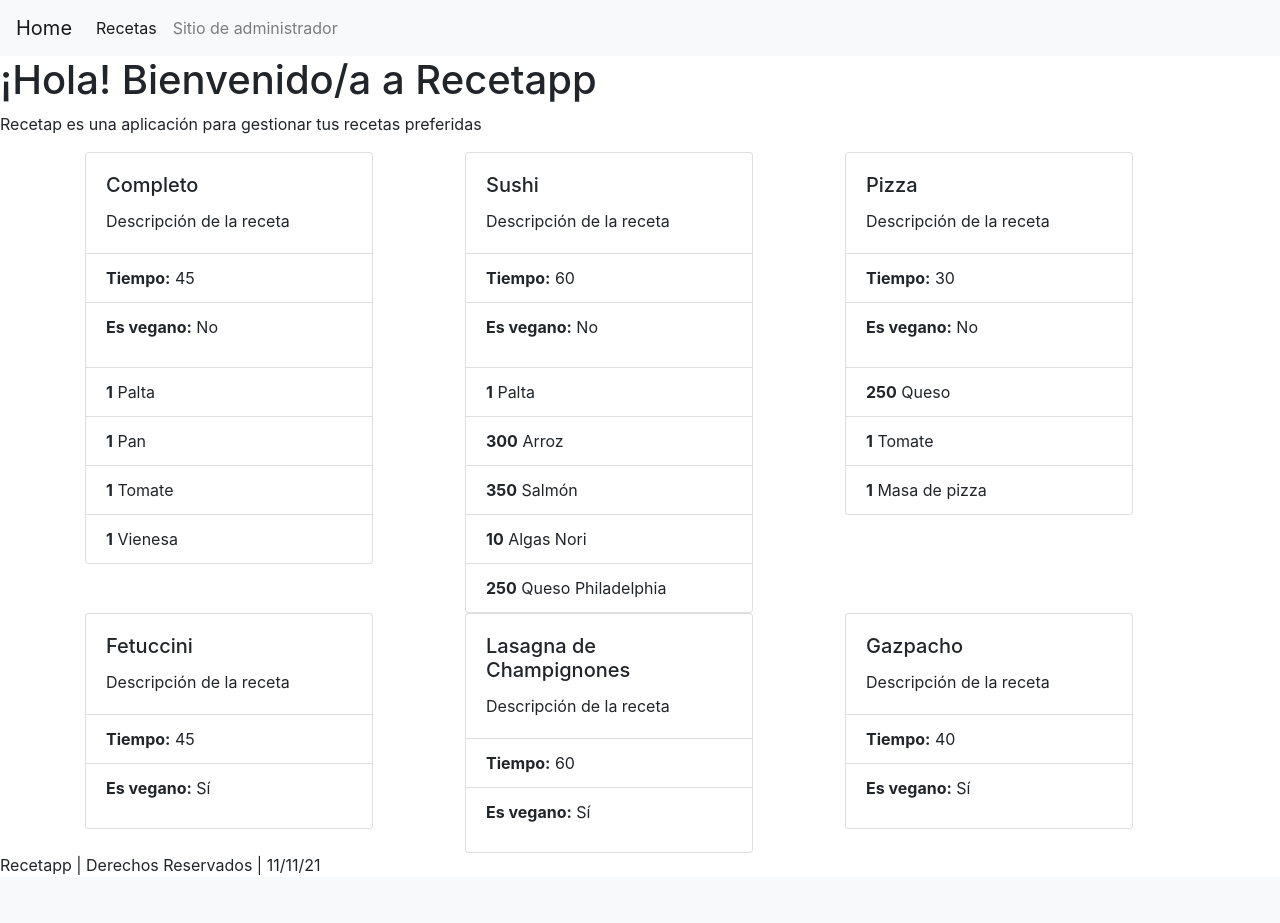
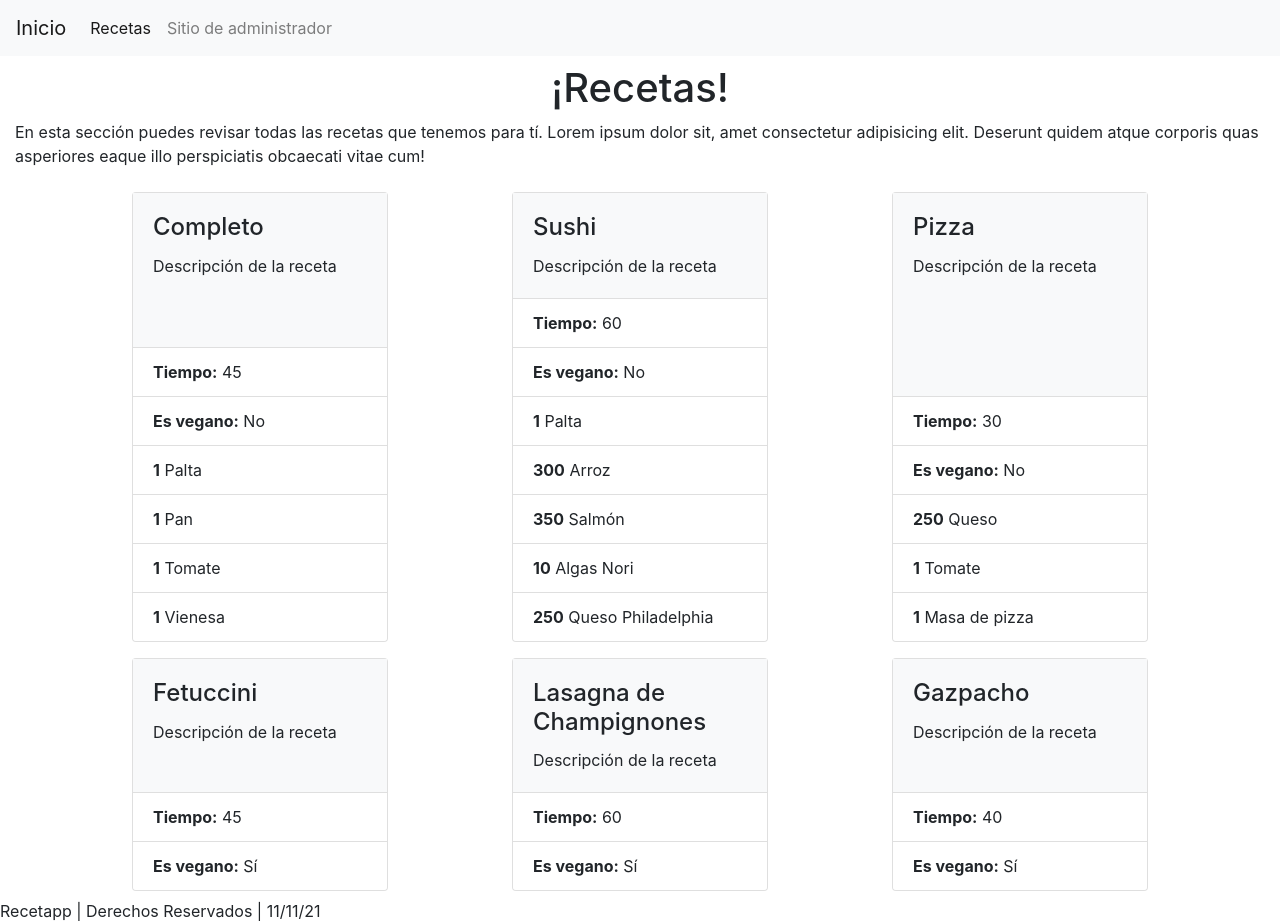
Before and after one commit to Ontos-2021/Recetapp, a Django app: page /recetas in a window 1280 px wide. Before the commit the page ends 875 px from the top, so only its background shows below. Run offline with Django 3.2, Linux system fonts and the light colour scheme; data comes from the database, SQL or seed files in the repository; some libraries are stand-ins or nearby versions.

Commit message:
Remodelando con Bootstrap

```diff
--- a/Recetapp/Apps/Recetas/templates/layout.html
+++ b/Recetapp/Apps/Recetas/templates/layout.html
@@ -10,8 +10,8 @@
 <body>
 
     <!-- Barra de navegación -->
-    <nav class="navbar navbar-expand-lg navbar-light bg-light">
-            <a class="navbar-brand" href="{% url 'index' %}">Home</a>
+    <nav class="navbar navbar-expand-lg navbar-light bg-light mb-2">
+            <a class="navbar-brand" href="{% url 'index' %}">Inicio</a>
             <button class="navbar-toggler" type="button" data-toggle="collapse" data-target="#navbarNavAltMarkup" aria-controls="navbarNavAltMarkup" aria-expanded="false" aria-label="Toggle navigation">
                 <span class="navbar-toggler-icon"></span>
             </button>
@@ -23,12 +23,6 @@
             </div>
         </div>
     </nav>
-
-    <header>
-        <h1>¡Hola! Bienvenido/a a Recetapp</h1>
-        <p>Recetap es una aplicación para gestionar tus recetas preferidas</p>
-    </header>
-
     <main>
 
         {% block content %}
--- a/Recetapp/Apps/Recetas/templates/recetas.html
+++ b/Recetapp/Apps/Recetas/templates/recetas.html
@@ -13,24 +13,32 @@
 
 {% block content %}
 
+
+    <div class="container-fluid">
+        <header>
+            <h1 class="text-center">¡Recetas!</h1>
+            <p>En esta sección puedes revisar todas las recetas que tenemos para tí. Lorem ipsum dolor sit, amet consectetur adipisicing elit. Deserunt quidem atque corporis quas asperiores eaque illo perspiciatis obcaecati vitae cum!</p>
+        </header>
+    </div>
+
     <div class="container">
         <div class="row">
 
             {% for receta in recetas %}
 
-                <div class="col-xl-4 col-md-6 col-12">
-                    <div class="card" style="width: 18rem;">
-                        <div class="card-body">
-                          <h5 class="card-title">{{ receta.nombre }}</h5>
+                <div class="col-xl-4 col-sm-6 col-12 p-2 d-flex justify-content-center">
+                    <div class="card" style="width: 16rem;">
+                        <div class="card-body bg-light">
+                          <h4 class="card-title">{{ receta.nombre }}</h4>
                           <p class="card-text">Descripción de la receta</p>
                         </div>
                         <ul class="list-group list-group-flush">
                             <li class="list-group-item"><b>Tiempo:</b> {{ receta.tiempo }}</li>
                             <li class="list-group-item">
                                 {% if receta.vegano == True %}
-                                    <p><b>Es vegano:</b> Sí</p>
+                                    <b>Es vegano:</b> Sí
                                 {% else %}
-                                    <p><b>Es vegano:</b> No</p>
+                                    <b>Es vegano:</b> No
                                 {% endif %}
                             </li>
                             {% for recetaingrediente in receta.recetaingrediente_set.all %}
```
Also changed, not shown: Recetapp/Apps/Recetas/templates/index.html (+11 -2 lines).
